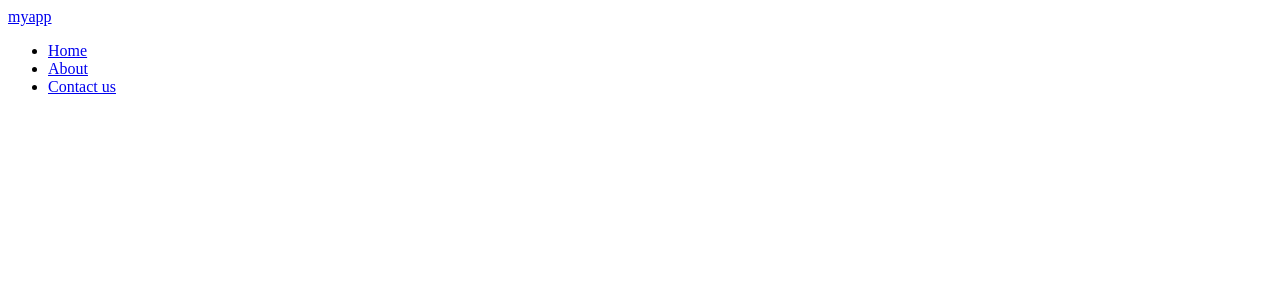
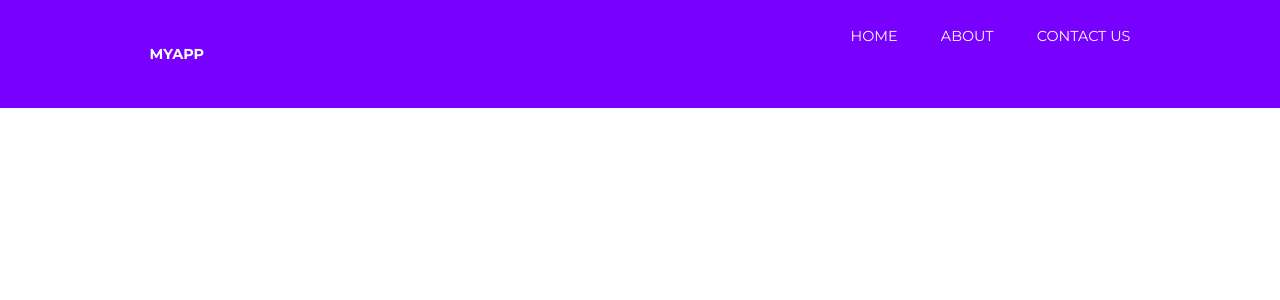
Before and after one commit to mafontana/angular7-practice, an Angular app: page / in a window 1280 px wide. Shown: the top 300 px of the page. Built offline with nearby package versions, Linux system fonts and the light colour scheme.

Commit message:
added css to nav bar

```diff
--- a/src/app/nav/nav.component.css
+++ b/src/app/nav/nav.component.css
@@ -0,0 +1,31 @@
+header {
+    background: #7700FF;
+}
+
+.logo {
+    font-weight: bold;
+}
+
+nav {
+    justify-self: right;
+}
+
+ul {
+    list-style-type: none;
+    margin: 0; padding: 0;
+
+}
+
+li {
+    float: left;
+}
+
+a {
+    padding: 1.5em;
+    text-transform: uppercase;
+    font-size: .8em;
+}
+
+a:hover {
+    background: #8E2BFF;
+}
--- a/src/styles.css
+++ b/src/styles.css
@@ -1 +1,35 @@
 /* You can add global styles to this file, and also import other style files */
+
+@import url('https://fonts.googleapis.com/css?family=Montserrat:400,700');
+
+body, html {
+    height: 100%;
+    margin: 0 auto;
+}
+
+body {
+    font-family: 'Montserrat';
+    font-size: 18px;
+}
+
+a {
+    text-decoration: none;
+}
+
+.container {
+    width: 80%;
+    margin: 0 auto;
+    padding: 1.3em;
+    display: grid;
+    grid-template-columns: 30% auto;
+}
+
+a {
+    color: white;
+}
+
+section {
+    width: 80%;
+    margin: 0 auto;
+    padding: 2em;
+}
```
